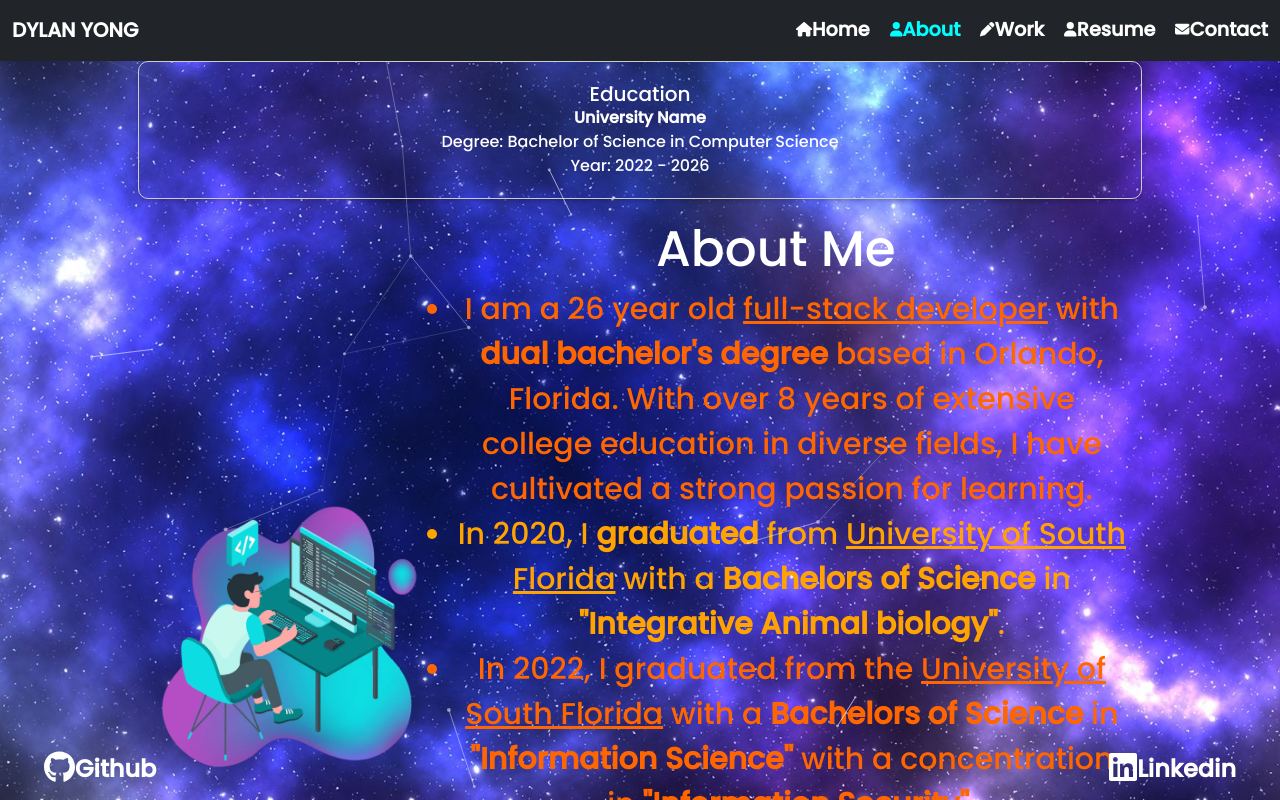
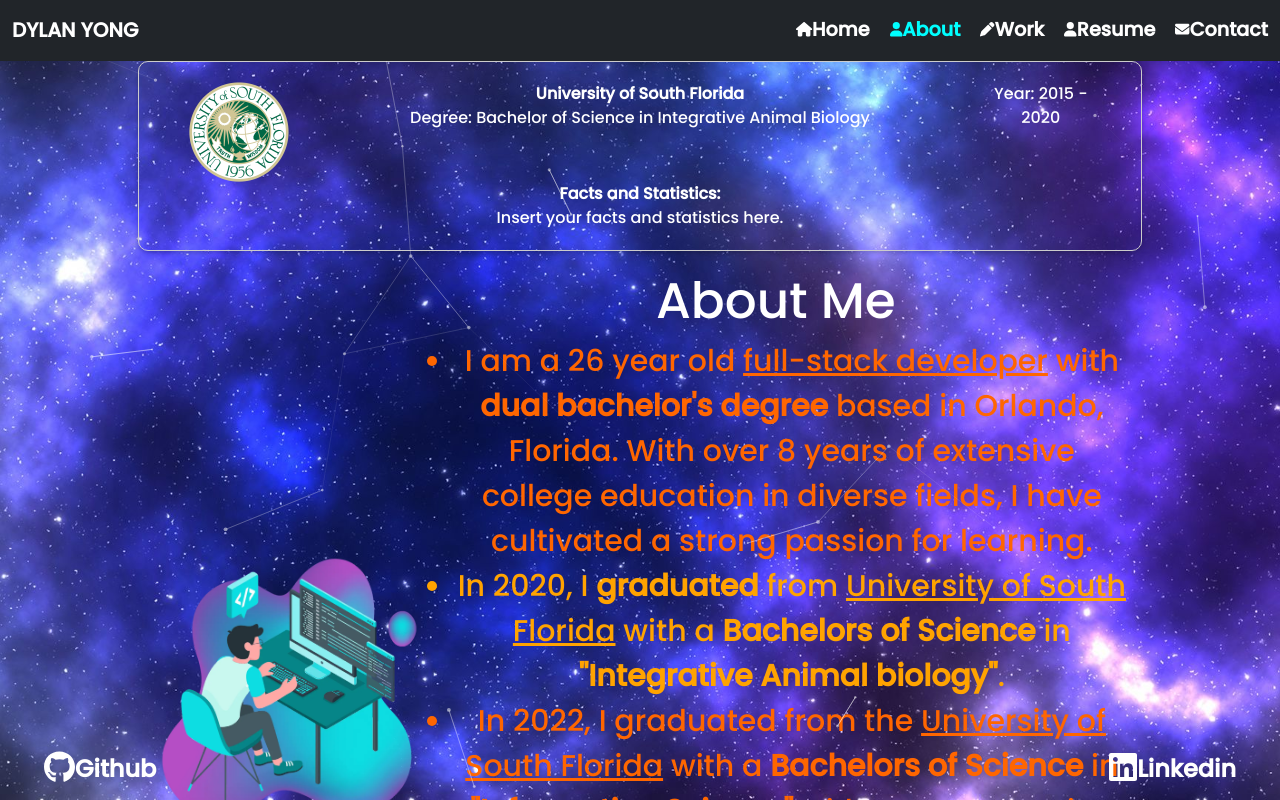
Before and after one commit to Suzakijun1/Portfolio, a React (Create React App) app: page /about in a window 1280 px wide. Shown: the top 800 px of the page. Built offline with nearby package versions, Linux system fonts and the light colour scheme; the HTML template or start-up script is replaced by a standard one.

Commit message:
added an education card to my about page

```diff
--- a/src/components/EducationCard/EducationCard.js
+++ b/src/components/EducationCard/EducationCard.js
@@ -1,18 +1,47 @@
 import React from "react";
-import { StyledCard } from "./EducationCard.styles";
+import {
+  StyledCard,
+  LogoContainer,
+  LogoImage,
+  YearText,
+  EducationInfo,
+} from "./EducationCard.styles";
 import Card from "react-bootstrap/Card";
+import logo from "../../Assets/UniversityLogo.png";
+import Container from "react-bootstrap/Container";
+import { Row } from "react-bootstrap";
+import Col from "react-bootstrap/Col";
 
 const EducationCard = () => {
   return (
     <StyledCard className="education-card">
       <Card.Body>
-        <Card.Title>Education</Card.Title>
+        <Container>
+          <Row>
+            <Col xs={2}>
+              <LogoContainer>
+                <LogoImage src={logo} alt="University Logo" />
+              </LogoContainer>
+            </Col>
+            <Col xs={8}>
+              <EducationInfo>
+                {/* <Card.Title>Education</Card.Title> */}
+                <Card.Text>
+                  <strong>University of South Florida</strong>
+                  <br />
+                  Degree: Bachelor of Science in Integrative Animal Biology
+                </Card.Text>
+              </EducationInfo>
+            </Col>
+            <Col xs={2}>
+              <YearText>Year: 2015 - 2020</YearText>
+            </Col>
+          </Row>
+        </Container>
         <Card.Text>
-          <strong>University Name</strong>
+          <strong>Facts and Statistics:</strong>
           <br />
-          Degree: Bachelor of Science in Computer Science
-          <br />
-          Year: 2022 - 2026
+          Insert your facts and statistics here.
         </Card.Text>
       </Card.Body>
     </StyledCard>
--- a/src/components/EducationCard/EducationCard.styles.js
+++ b/src/components/EducationCard/EducationCard.styles.js
@@ -13,3 +13,33 @@
     padding: 10px;
   }
 `;
+export const LogoContainer = styled.div`
+  /* float: left; */
+  /* display: flex;
+  justify-content: center;
+  margin-bottom: 20px; */
+`;
+
+export const LogoImage = styled.img`
+  width: 100px; // Adjust the width as needed
+  height: 100px; // Adjust the height as needed
+  @media (max-width: 768px) {
+    width: 80px; // Adjust the width for smaller screens
+    height: 80px; // Adjust the height for smaller screens
+  }
+
+  @media (max-width: 480px) {
+    width: 60px; // Adjust the width for even smaller screens
+    height: 60px; // Adjust the height for even smaller screens
+  }
+`;
+export const YearText = styled.span`
+  display: flex;
+  align-items: center;
+  justify-content: flex-end;
+`;
+export const EducationInfo = styled.div`
+  display: flex;
+  align-items: center;
+  justify-content: center;
+`;
```
Also changed, not shown: src/Assets/UniversityLogo.png (added).
